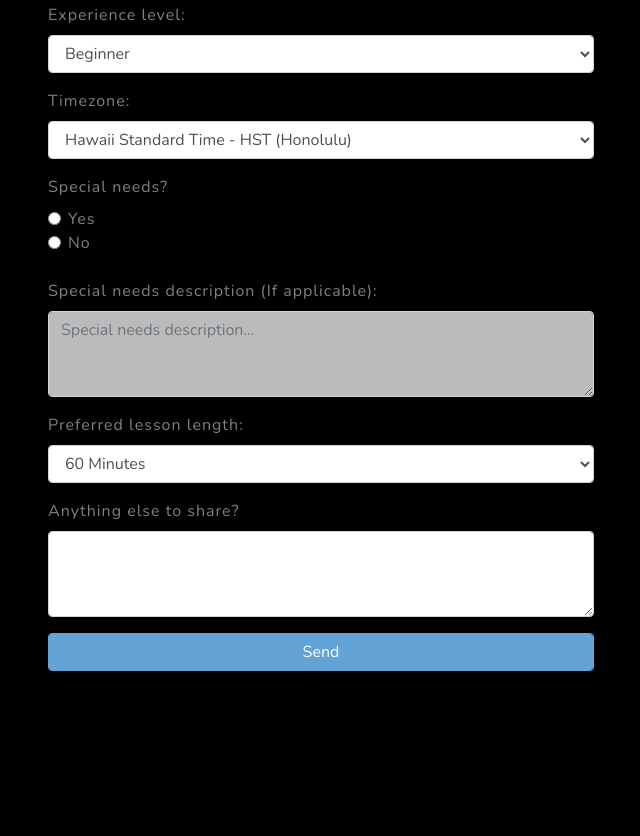
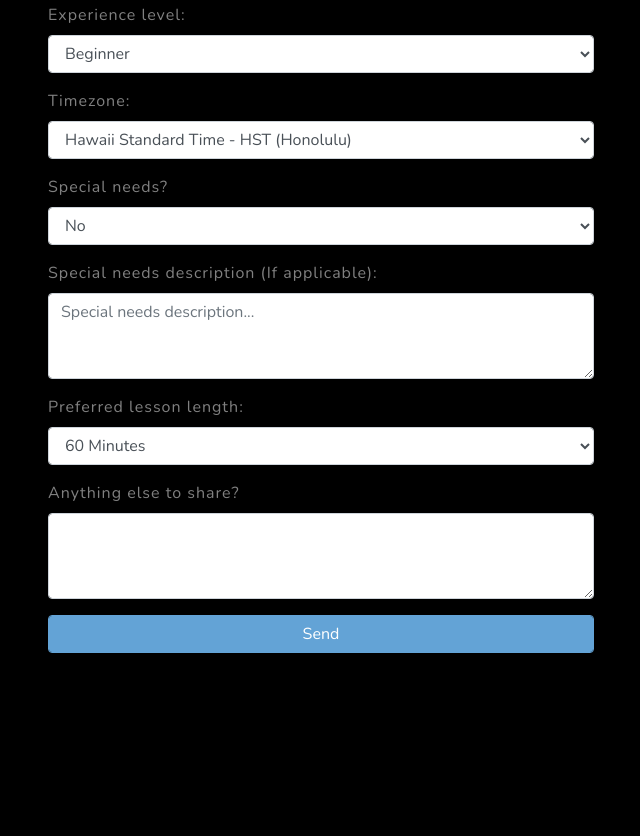
Before and after one commit to ymelody/musicsol, a plain HTML site: page index.html in a window 1280 px wide. Shown: the part 4804-5640 px from the top of the page, without its empty margins (319-959 px from the left). Drawn offline with nearby package versions, Linux system fonts and the light colour scheme; a script that the page names is missing.

Commit message:
minor fixes

```diff
--- a/index.html
+++ b/index.html
@@ -491,28 +491,18 @@
                                 </select>
                             </div>
 
-                            <div class="form-check">
-                                <label style="margin-left: -1.25rem;">
-                                Special needs?
-                                </label>
-                                <br>
-                                <input class="form-check-input" type="radio" name="special_needs" id="special_needs_yes" value="yes" required>
-                                <label class="form-check-label" for="special_needs_yes">
-                                  Yes
-                                </label>
-                              </div>
-                              <div class="form-check">
-                                <input class="form-check-input" type="radio" name="special_needs" id="special_needs_no" value="no" required>
-                                <label class="form-check-label" for="special_needs_no">
-                                  No
-                                </label>
-                              </div>
 
-                              <br>
+                            <div class="form-group">
+                                <label for="special_needs">Special needs?</label>
+                                <select required name="special_needs" id="special_needs" class="form-control">
+                                    <option>No</option>
+                                    <option>Yes</option>
+                                </select>
+                            </div>
 
                             <div class="form-group">
                                 <label for="special_needs_description">Special needs description (If applicable):</label>
-                                <textarea disabled name="special_needs_description" class="form-control" id="special_needs_description" rows="3" placeholder="Special needs description..."></textarea>
+                                <textarea name="special_needs_description" class="form-control" id="special_needs_description" rows="3" placeholder="Special needs description..."></textarea>
                             </div>
 
 
```
